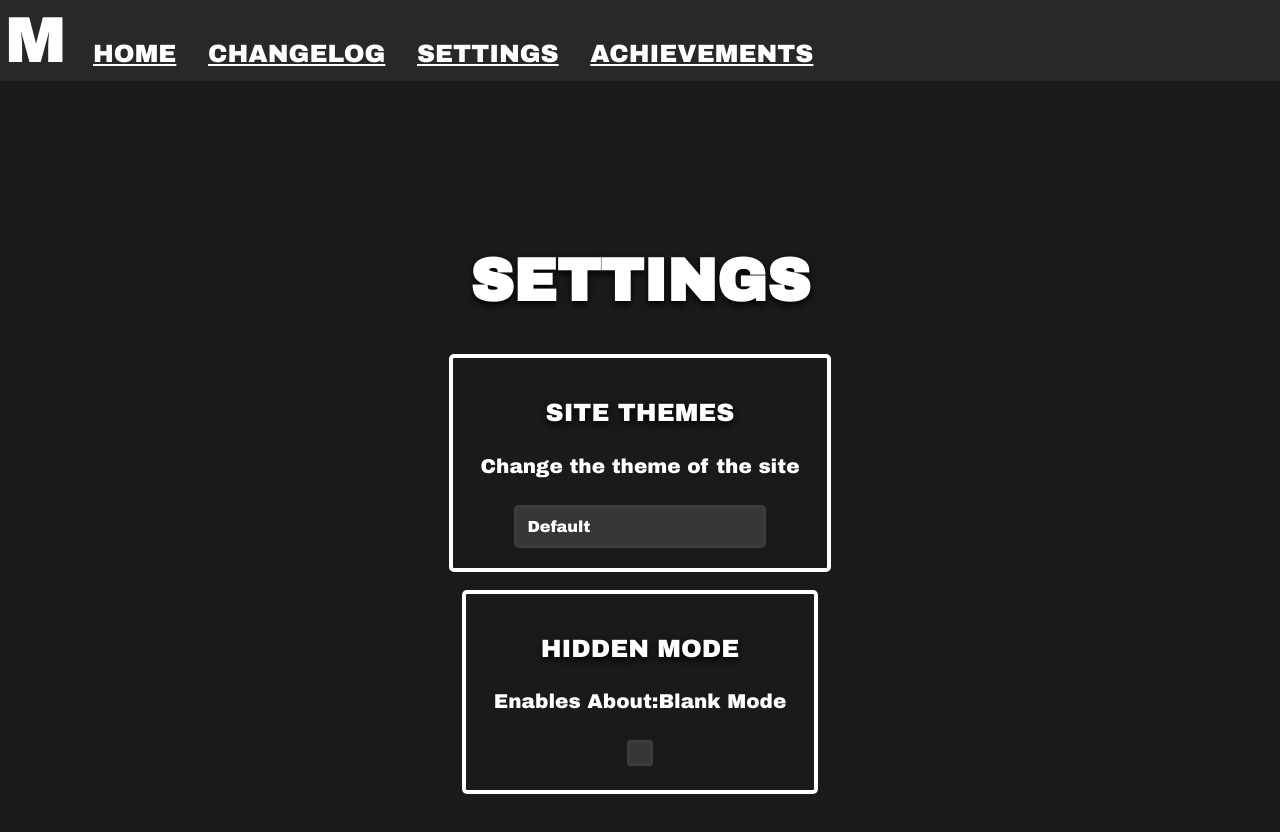
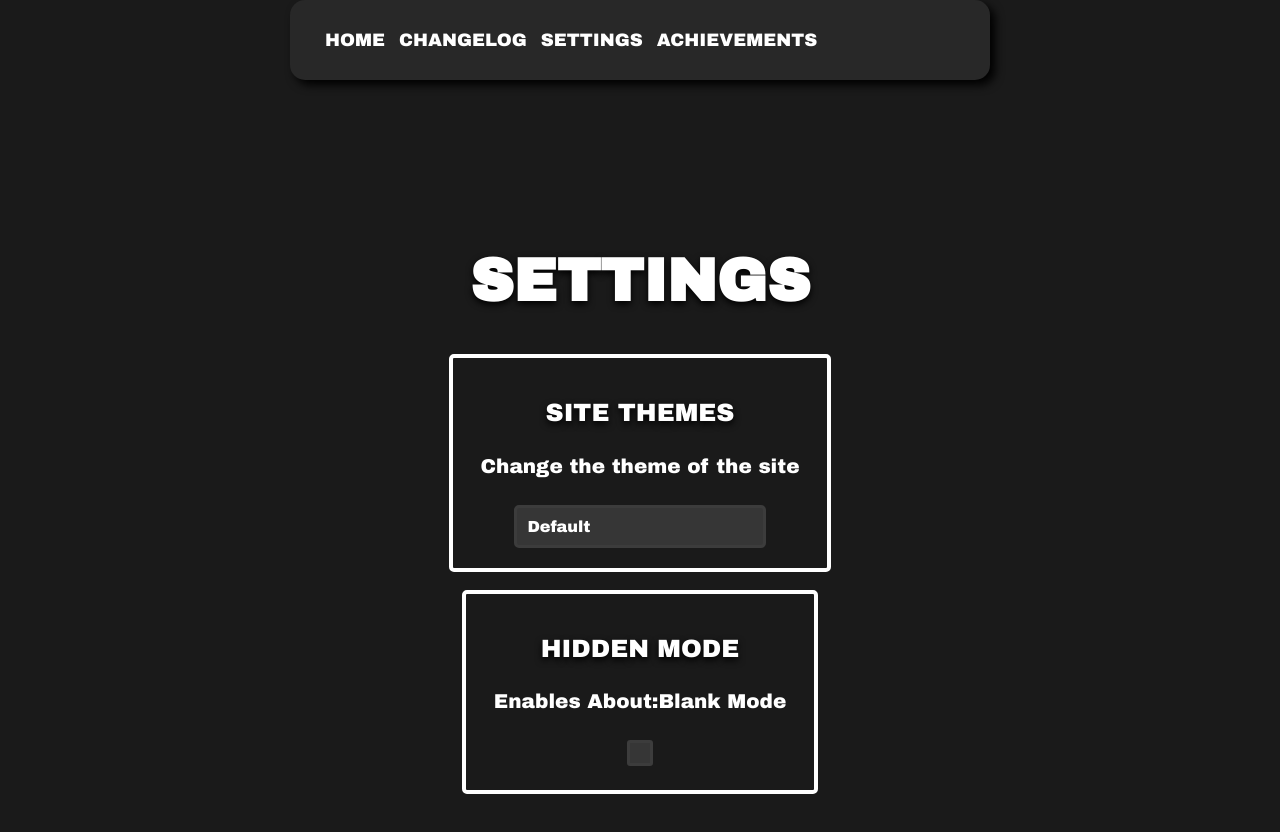
Before and after one commit to RealLogiDev/metric, a plain HTML site: page Static/settings.html in a window 1280 px wide. Drawn offline with Linux system fonts and the light colour scheme.

Commit message:
fine tuning nav

```diff
--- a/Static/css/changelog.css
+++ b/Static/css/changelog.css
@@ -20,16 +20,18 @@ body {
 
 .navbar {
     background-color: #282828;
+    box-shadow: 5px 5px 10px #000000;
     height: auto;
     position: fixed;
     top: 0;
-    left: 0;
-    right: 0;
+
+    align-items: center;
     display: flex;
     flex-direction: row;
     justify-content: space-between;
-    padding: 5px;
-
+    padding: 30px;
+    border-radius: 15px;
+    width: 50%;
 }
 
 .navbar a {
@@ -48,14 +50,14 @@ body {
 
 
 a {
-    font-size: 25px;
+    font-size: 18px;
     padding: 8px;
     padding-right: 8px;
     color: rgb(255, 255, 255);
     font-family: "Archivo Black", sans-serif;
     font-weight: 400;
     font-style: normal;
-
+    text-decoration: none;
 }
 
 p {
--- a/Static/css/main(dark).css
+++ b/Static/css/main(dark).css
@@ -30,21 +30,26 @@ body {
 
 .navbar {
     background-color: #282828;
-    box-shadow: 5px 5px 10px #000000;
+    box-shadow: 0px 0px 50px #000000;
     height: auto;
     position: fixed;
     top: 0;
-    left: 0;
-    right: 0;
+
+    align-items: center;
     display: flex;
     flex-direction: row;
     justify-content: space-between;
-    padding: 5px;
+    padding: 30px;
+    border-radius: 15px;
+    width: 50%;
+
 
 }
 
 .navbar a {
     padding: 10px 5px 10px 5px;
+    text-align: center;
+
 }
 
 .navbar M {
@@ -67,6 +72,7 @@ a {
     font-weight: 400;
     font-style: normal;
     text-decoration: none;
+
 
 }
 
--- a/Static/css/settings.css
+++ b/Static/css/settings.css
@@ -20,15 +20,18 @@ body {
 
 .navbar {
   background-color: #282828;
+  box-shadow: 5px 5px 10px #000000;
   height: auto;
   position: fixed;
   top: 0;
-    left: 0;
-    right: 0;
+
+  align-items: center;
   display: flex;
   flex-direction: row;
   justify-content: space-between;
-    padding: 5px;
+  padding: 30px;
+  border-radius: 15px;
+  width: 50%;
 
 }
 
@@ -48,13 +51,14 @@ body {
 
 
 a {
-    font-size: 25px;
+  font-size: 18px;
   padding: 8px;
   padding-right: 8px;
   color: rgb(255, 255, 255);
   font-family: "Archivo Black", sans-serif;
   font-weight: 400;
   font-style: normal;
+  text-decoration: none;
 
 }
 
@@ -76,7 +80,6 @@ p {
     font-family: "Archivo Black", sans-serif;
     font-weight: 400;
     font-style: normal;
-
         }
 
 .apperance {
--- a/Static/settings.html
+++ b/Static/settings.html
@@ -11,7 +11,6 @@
 <body>
     <div class="navbar">
         <div>
-          <M>M<M>
             <a href="index.html">HOME</a>
             <a href="changelog.html">CHANGELOG</a>
             <a href="settings.html">SETTINGS</a>
```
Also changed, not shown: Static/achievements.html (+0 -1 lines), Static/changelog.html (+0 -1 lines), Static/index.html (+1 -3 lines). Lines whose indentation alone changed are shown as unchanged.
